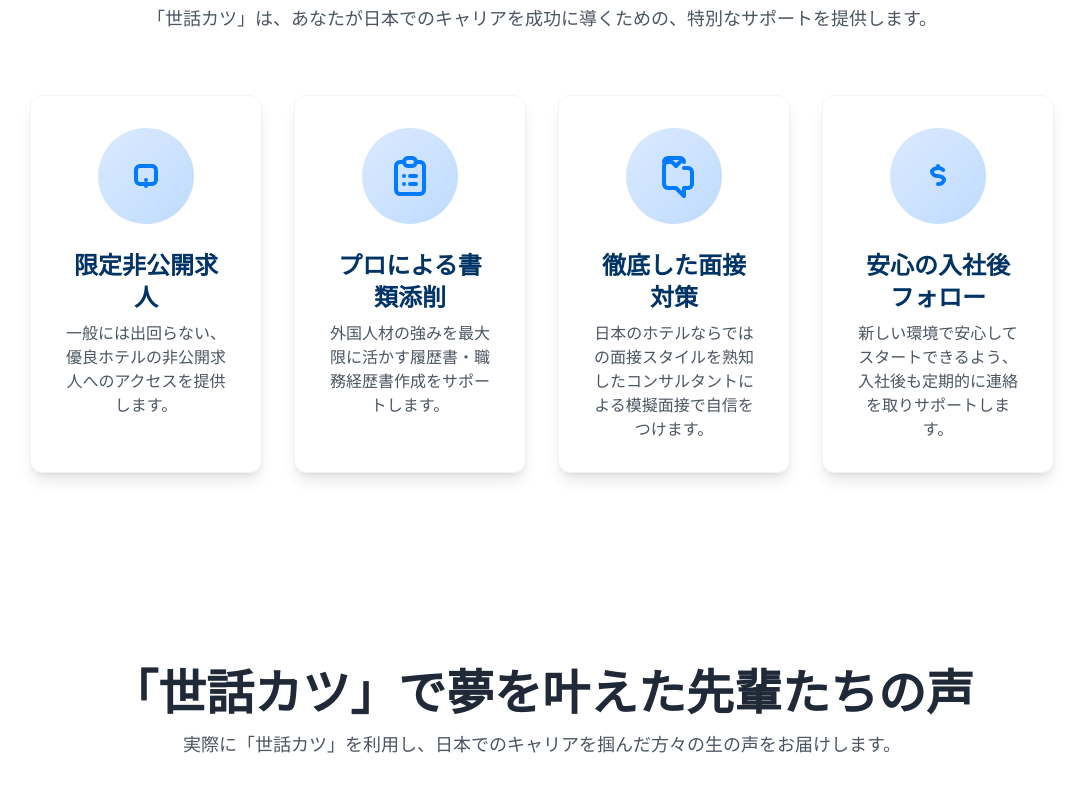
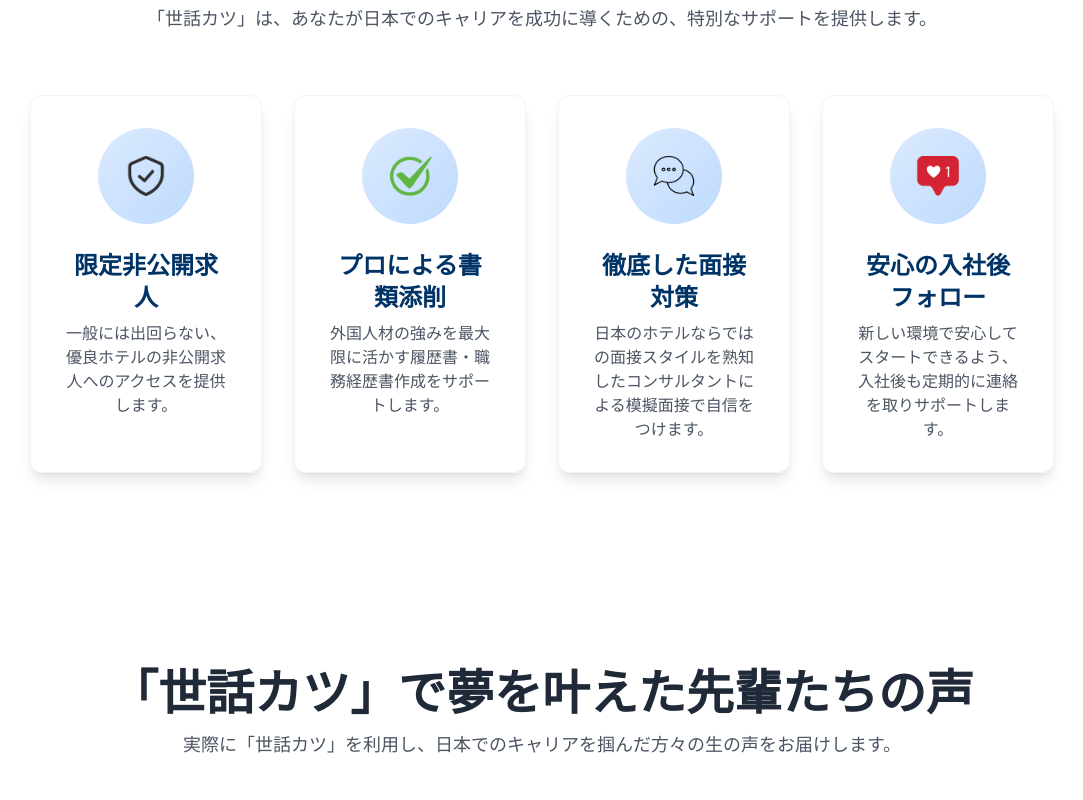
Before and after one commit to heltecorp/sewa-katsu-lp-sail-division, a plain HTML site: page index.html in a window 1280 px wide. Shown: the part 1380-2180 px from the top of the page, without its empty margins (98-1181 px from the left). Drawn offline with nearby package versions, Linux system fonts and the light colour scheme.

Commit message:
feat: Update benefit section logos and Shingo Ono profile

```diff
--- a/index.html
+++ b/index.html
@@ -257,22 +257,22 @@
                 <p class="text-gray-600 text-lg mb-16">「世話カツ」は、あなたが日本でのキャリアを成功に導くための、特別なサポートを提供します。</p>
                 <div class="grid md:grid-cols-2 lg:grid-cols-4 gap-8 justify-items-center">
                     <div class="bg-white p-8 rounded-xl shadow-lg text-center glow-on-hover border border-gray-100">
-                        <div class="bg-gradient-to-br from-blue-100 to-blue-200 text-sewa-blue w-24 h-24 rounded-full mx-auto flex items-center justify-center mb-6"><svg class="w-12 h-12" fill="none" stroke="currentColor" viewBox="0 0 24 24" xmlns="http://www.w3.org/2000/svg"><path stroke-linecap="round" stroke-linejoin="round" stroke-width="2" d="M15 7a2 2 0 012 2v5a2 2 0 01-2 2H9a2 2 0 01-2-2V9a2 2 0 012-2h6zM12 14h.01M12 17h.01"></path></svg></div>
+                        <div class="bg-gradient-to-br from-blue-100 to-blue-200 text-sewa-blue w-24 h-24 rounded-full mx-auto flex items-center justify-center mb-6"><img src="images/limited_jobs.png" alt="限定非公開求人" class="w-12 h-12 object-contain"></div>
                         <h3 class="text-2xl font-bold mb-2">限定非公開求人</h3>
                         <p class="text-gray-600">一般には出回らない、優良ホテルの非公開求人へのアクセスを提供します。</p>
                     </div>
                     <div class="bg-white p-8 rounded-xl shadow-lg text-center glow-on-hover border border-gray-100">
-                        <div class="bg-gradient-to-br from-blue-100 to-blue-200 text-sewa-blue w-24 h-24 rounded-full mx-auto flex items-center justify-center mb-6"><svg class="w-12 h-12" fill="none" stroke="currentColor" viewBox="0 0 24 24" xmlns="http://www.w3.org/2000/svg"><path stroke-linecap="round" stroke-linejoin="round" stroke-width="2" d="M9 5H7a2 2 0 00-2 2v12a2 2 0 002 2h10a2 2 0 002-2V7a2 2 0 00-2-2h-2M9 5a2 2 0 002 2h2a2 2 0 002-2M9 5a2 2 0 012-2h2a2 2 0 012 2m-3 7h3m-3 4h3m-6-4h.01M9 16h.01"></path></svg></div>
+                        <div class="bg-gradient-to-br from-blue-100 to-blue-200 text-sewa-blue w-24 h-24 rounded-full mx-auto flex items-center justify-center mb-6"><img src="images/resume.png" alt="プロによる書類添削" class="w-12 h-12 object-contain"></div>
                         <h3 class="text-2xl font-bold mb-2">プロによる書類添削</h3>
                         <p class="text-gray-600">外国人材の強みを最大限に活かす履歴書・職務経歴書作成をサポートします。</p>
                     </div>
                     <div class="bg-white p-8 rounded-xl shadow-lg text-center glow-on-hover border border-gray-100">
-                        <div class="bg-gradient-to-br from-blue-100 to-blue-200 text-sewa-blue w-24 h-24 rounded-full mx-auto flex items-center justify-center mb-6"><svg class="w-12 h-12" fill="none" stroke="currentColor" viewBox="0 0 24 24" xmlns="http://www.w3.org/2000/svg"><path stroke-linecap="round" stroke-linejoin="round" stroke-width="2" d="M17 8h2a2 2 0 012 2v6a2 2 0 01-2 2h-2v4l-4-4H9a2 2 0 01-2-2V7a2 2 0 012-2h2m6 0a2 2 0 00-2-2H9a2 2 0 00-2 2m8 0l-2 2m-2-2l2 2"></path></svg></div>
+                        <div class="bg-gradient-to-br from-blue-100 to-blue-200 text-sewa-blue w-24 h-24 rounded-full mx-auto flex items-center justify-center mb-6"><img src="images/interview.png" alt="徹底した面接対策" class="w-12 h-12 object-contain"></div>
                         <h3 class="text-2xl font-bold mb-2">徹底した面接対策</h3>
                         <p class="text-gray-600">日本のホテルならではの面接スタイルを熟知したコンサルタントによる模擬面接で自信をつけます。</p>
                     </div>
                     <div class="bg-white p-8 rounded-xl shadow-lg text-center glow-on-hover border border-gray-100">
-                        <div class="bg-gradient-to-br from-blue-100 to-blue-200 text-sewa-blue w-24 h-24 rounded-full mx-auto flex items-center justify-center mb-6"><svg class="w-12 h-12" fill="none" stroke="currentColor" viewBox="0 0 24 24" xmlns="http://www.w3.org/2000/svg"><path stroke-linecap="round" stroke-linejoin="round" stroke-width="2" d="M12 8c-1.657 0-3 .895-3 2s1.343 2 3 2 3 .895 3 2-1.343 2-3 2m0-8c1.11 0 2.08.402 2.599 1M12 8V7m0 1v.01"></path></svg></div>
+                        <div class="bg-gradient-to-br from-blue-100 to-blue-200 text-sewa-blue w-24 h-24 rounded-full mx-auto flex items-center justify-center mb-6"><img src="images/follow.png" alt="安心の入社後フォロー" class="w-12 h-12 object-contain"></div>
                         <h3 class="text-2xl font-bold mb-2">安心の入社後フォロー</h3>
                         <p class="text-gray-600">新しい環境で安心してスタートできるよう、入社後も定期的に連絡を取りサポートします。</p>
                     </div>
```
Also changed, not shown: images/follow.png (added), images/interview.png (added), images/limited_jobs.png (added), images/resume.png (added).
